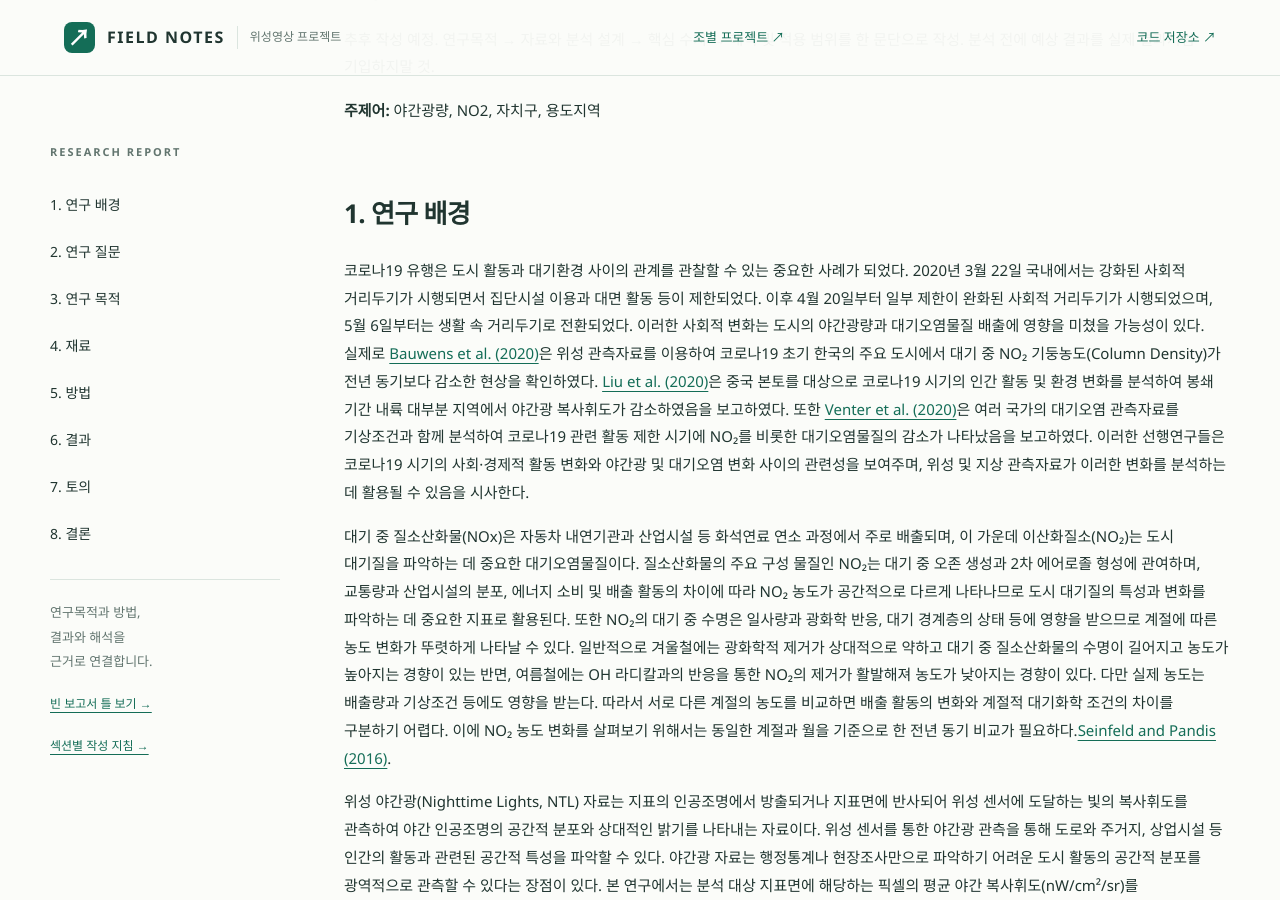
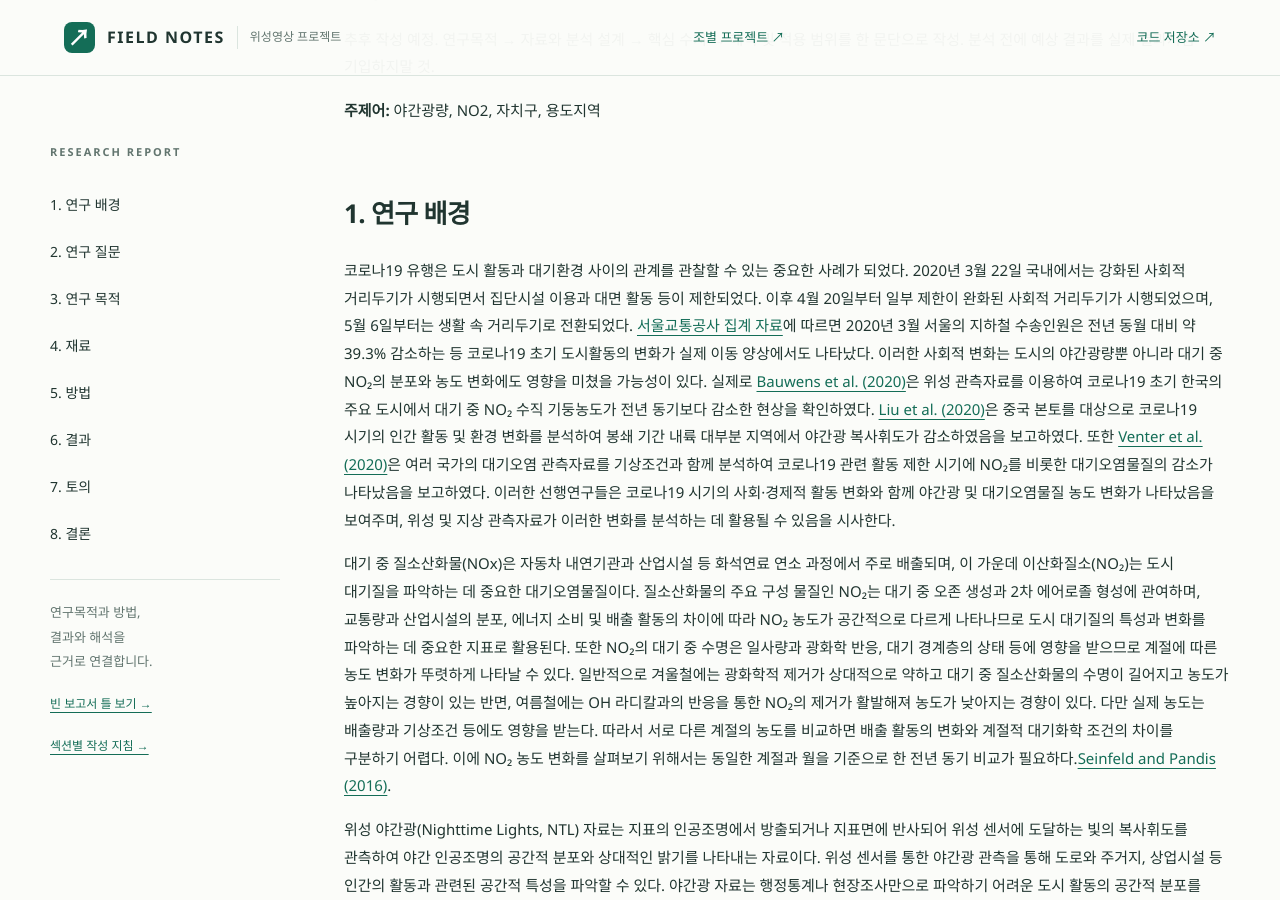
Before and after one commit to rlawkdgns3550-cmyk/surveying2_team03, a Jekyll site: the page built from docs/index.md, in a window 1280 px wide and 900 px high, scrolled down 1510 px. Built offline with Jekyll 4.4.1, drawn with Linux system fonts in a browser that asks for light colours.

Commit message:
202611152116

```diff
--- a/docs/index.md
+++ b/docs/index.md
@@ -14,7 +14,7 @@ badge: "빈 학술 보고서 틀"
 **주제어:** 야간광량, NO2, 자치구, 용도지역
 
 ## 1. 연구 배경 {#background}
- 코로나19 유행은 도시 활동과 대기환경 사이의 관계를 관찰할 수 있는 중요한 사례가 되었다. 2020년 3월 22일 국내에서는 강화된 사회적 거리두기가 시행되면서 집단시설 이용과 대면 활동 등이 제한되었다. 이후 4월 20일부터 일부 제한이 완화된 사회적 거리두기가 시행되었으며, 5월 6일부터는 생활 속 거리두기로 전환되었다. 이러한 사회적 변화는 도시의 야간광량과 대기오염물질 배출에 영향을 미쳤을 가능성이 있다. 실제로 [Bauwens et al. (2020)](https://doi.org/10.1029/2020GL087978)은 위성 관측자료를 이용하여 코로나19 초기 한국의 주요 도시에서 대기 중 NO₂ 기둥농도(Column Density)가 전년 동기보다 감소한 현상을 확인하였다. [Liu et al. (2020)](https://doi.org/10.3390/rs12101576)은 중국 본토를 대상으로 코로나19 시기의 인간 활동 및 환경 변화를 분석하여 봉쇄 기간 내륙 대부분 지역에서 야간광 복사휘도가 감소하였음을 보고하였다. 또한 [Venter et al. (2020)](https://doi.org/10.1073/pnas.2006853117)은 여러 국가의 대기오염 관측자료를 기상조건과 함께 분석하여 코로나19 관련 활동 제한 시기에 NO₂를 비롯한 대기오염물질의 감소가 나타났음을 보고하였다. 이러한 선행연구들은 코로나19 시기의 사회·경제적 활동 변화와 야간광 및 대기오염 변화 사이의 관련성을 보여주며, 위성 및 지상 관측자료가 이러한 변화를 분석하는 데 활용될 수 있음을 시사한다.
+ 코로나19 유행은 도시 활동과 대기환경 사이의 관계를 관찰할 수 있는 중요한 사례가 되었다. 2020년 3월 22일 국내에서는 강화된 사회적 거리두기가 시행되면서 집단시설 이용과 대면 활동 등이 제한되었다. 이후 4월 20일부터 일부 제한이 완화된 사회적 거리두기가 시행되었으며, 5월 6일부터는 생활 속 거리두기로 전환되었다. [서울교통공사 집계 자료](https://scpm.seoul.go.kr/resources/pdf/%EB%B9%85%EB%8D%B0%EC%9D%B4%ED%84%B0%EB%A1%9C_%EB%B3%B8_%EC%84%9C%EC%9A%B8%EC%8B%9C%EB%AF%BC_2020%EB%85%84_210204-210210.pdf)에 따르면 2020년 3월 서울의 지하철 수송인원은 전년 동월 대비 약 39.3% 감소하는 등 코로나19 초기 도시활동의 변화가 실제 이동 양상에서도 나타났다. 이러한 사회적 변화는 도시의 야간광량뿐 아니라 대기 중 NO₂의 분포와 농도 변화에도 영향을 미쳤을 가능성이 있다. 실제로 [Bauwens et al. (2020)](https://doi.org/10.1029/2020GL087978)은 위성 관측자료를 이용하여 코로나19 초기 한국의 주요 도시에서 대기 중 NO₂ 수직 기둥농도가 전년 동기보다 감소한 현상을 확인하였다. [Liu et al. (2020)](https://doi.org/10.3390/rs12101576)은 중국 본토를 대상으로 코로나19 시기의 인간 활동 및 환경 변화를 분석하여 봉쇄 기간 내륙 대부분 지역에서 야간광 복사휘도가 감소하였음을 보고하였다. 또한 [Venter et al. (2020)](https://doi.org/10.1073/pnas.2006853117)은 여러 국가의 대기오염 관측자료를 기상조건과 함께 분석하여 코로나19 관련 활동 제한 시기에 NO₂를 비롯한 대기오염물질의 감소가 나타났음을 보고하였다. 이러한 선행연구들은 코로나19 시기의 사회·경제적 활동 변화와 함께 야간광 및 대기오염물질 농도 변화가 나타났음을 보여주며, 위성 및 지상 관측자료가 이러한 변화를 분석하는 데 활용될 수 있음을 시사한다.
 
  대기 중 질소산화물(NOx)은 자동차 내연기관과 산업시설 등 화석연료 연소 과정에서 주로 배출되며, 이 가운데 이산화질소(NO₂)는 도시 대기질을 파악하는 데 중요한 대기오염물질이다. 질소산화물의 주요 구성 물질인 NO₂는 대기 중 오존 생성과 2차 에어로졸 형성에 관여하며, 교통량과 산업시설의 분포, 에너지 소비 및 배출 활동의 차이에 따라 NO₂ 농도가 공간적으로 다르게 나타나므로 도시 대기질의 특성과 변화를 파악하는 데 중요한 지표로 활용된다. 또한 NO₂의 대기 중 수명은 일사량과 광화학 반응, 대기 경계층의 상태 등에 영향을 받으므로 계절에 따른 농도 변화가 뚜렷하게 나타날 수 있다. 일반적으로 겨울철에는 광화학적 제거가 상대적으로 약하고 대기 중 질소산화물의 수명이 길어지고 농도가 높아지는 경향이 있는 반면, 여름철에는 OH 라디칼과의 반응을 통한 NO₂의 제거가 활발해져 농도가 낮아지는 경향이 있다. 다만 실제 농도는 배출량과 기상조건 등에도 영향을 받는다. 따라서 서로 다른 계절의 농도를 비교하면 배출 활동의 변화와 계절적 대기화학 조건의 차이를 구분하기 어렵다. 이에 NO₂ 농도 변화를 살펴보기 위해서는 동일한 계절과 월을 기준으로 한 전년 동기 비교가 필요하다.[Seinfeld and Pandis (2016)](https://www.wiley.com/en-us/shop/general-chemistry/atmospheric-chemistry-and-physics-from-air-pollution-to-climate-change-3rd-edition-p-9781118947401).
 
```
